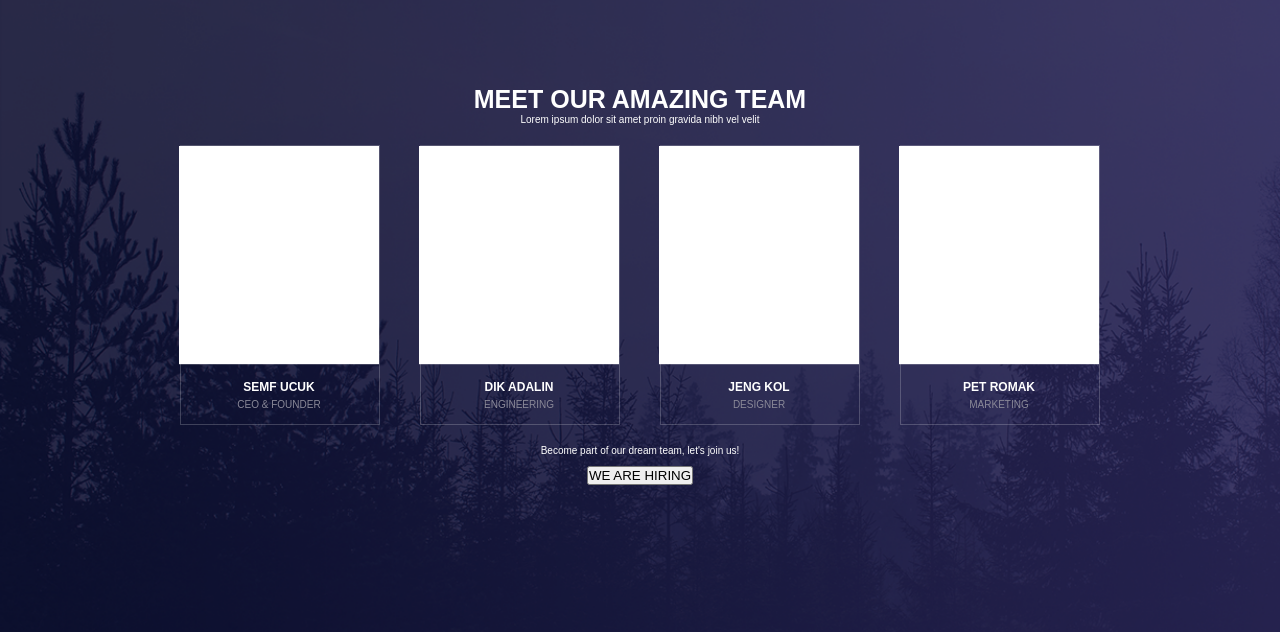
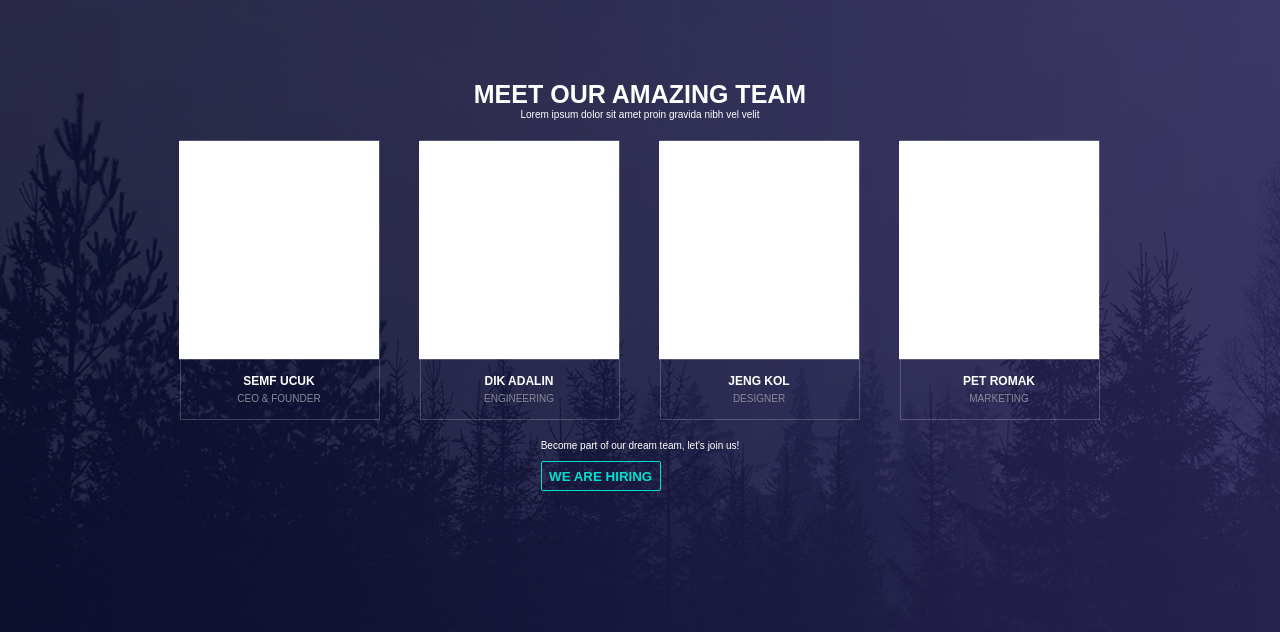
Before and after one commit to slauko/psd_to_html, a plain HTML site: page index.html in a window 1280 px wide. Shown: the part 2160-2792 px from the top of the page. Drawn offline with nearby package versions, Linux system fonts and the light colour scheme.

Commit message:
changed button

```diff
--- a/index.html
+++ b/index.html
@@ -189,7 +189,7 @@
 
         <div class="team-footer">
             <p>Become part of our dream team, let's join us!</p>
-            <input class="button" type="button" value="WE ARE HIRING">
+            <input class="btn" type="button" value="WE ARE HIRING">
 
     </section>
 
--- a/style.css
+++ b/style.css
@@ -277,7 +277,6 @@ nav ul li a:hover{
 
 .team-cardbox {
   display: flex;
-  max-width: 960px;
 }
 
 .box {
```
